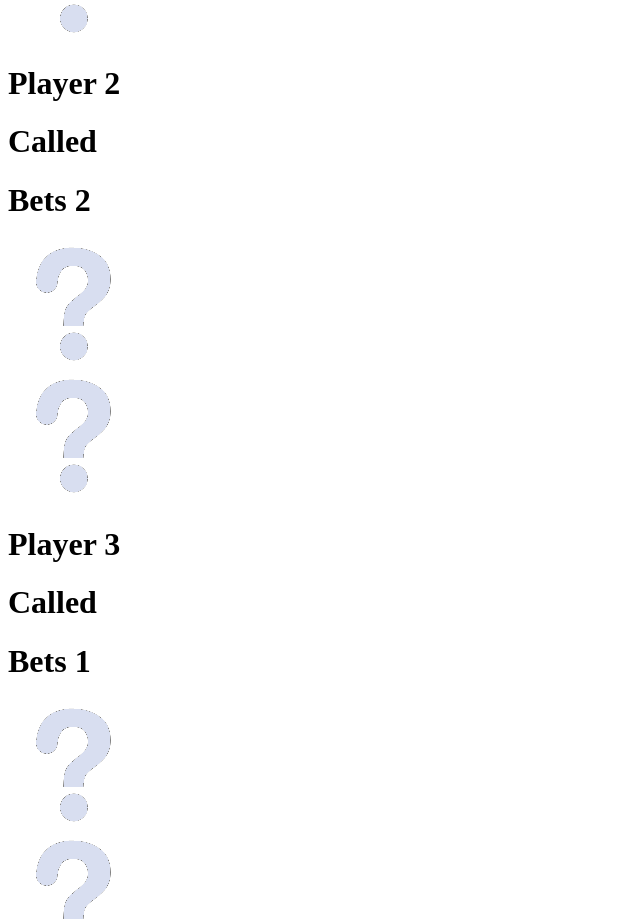
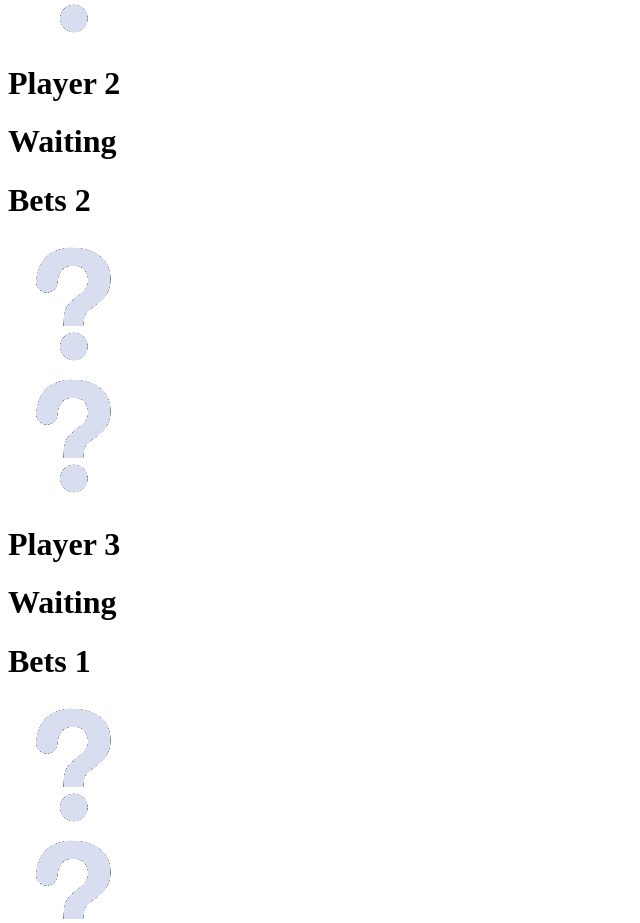
Before and after one commit to TypicalAM/gopoker, a React (Create React App) app in the folder frontend/: page /game/play in a window 1280 px wide. Shown: the part 6586-7509 px from the top of the page, without its empty margins (0-640 px from the left). Built offline with nearby package versions, Linux system fonts and the light colour scheme; the HTML template or start-up script is replaced by a standard one.

Commit message:
fix(front): fixed the default actions visual bug

```diff
--- a/frontend/src/components/GameState.ts
+++ b/frontend/src/components/GameState.ts
@@ -50,7 +50,7 @@ const DefaultGameState: GameState = {
 		{
 			Name: 'Player 2',
 			Active: true,
-			Action: 'call',
+			Action: 'none',
 			Assets: 1000,
 			Bet: 2,
 			HoleCards: [],
@@ -58,7 +58,7 @@ const DefaultGameState: GameState = {
 		{
 			Name: 'Player 3',
 			Active: true,
-			Action: 'call',
+			Action: 'none',
 			Assets: 1000,
 			Bet: 1,
 			HoleCards: [],
```
